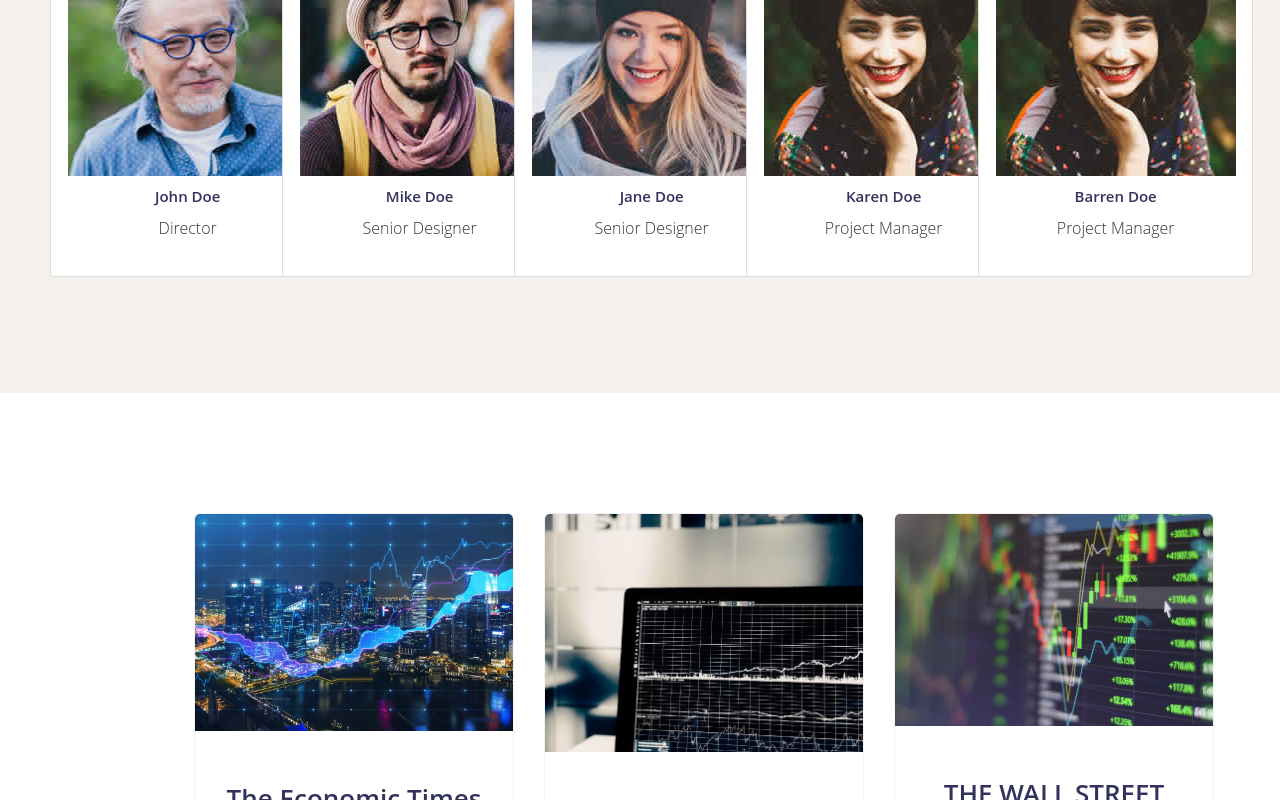
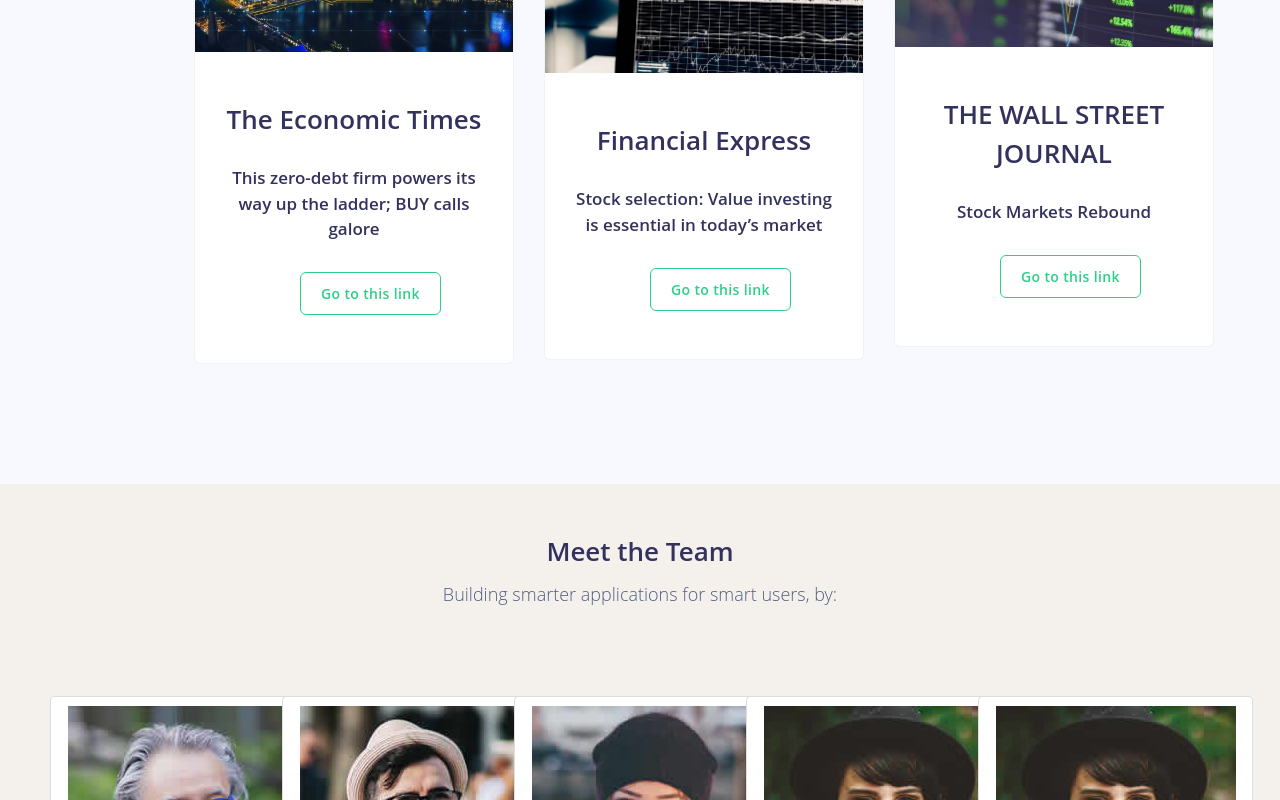
Before and after one commit to ShambhaviSarin/Order_Matching, a React (Create React App) app in the folder frontend/: page / in a window 1280 px wide. Shown: the part 1000-1800 px from the top of the page. Built offline with nearby package versions, Linux system fonts and the light colour scheme.

Commit message:
final frontpage 1.0

```diff
--- a/frontend/src/Card-style.css
+++ b/frontend/src/Card-style.css
@@ -1,5 +1,5 @@
-.{
-  background: radial-gradient(#e5e5e5,#ffff,#e5e5e5);
+.body{
+  background: radial-gradient(#ffff,#e5e5e5,#ffff);
 }
 
 .card{
--- a/frontend/src/CardUi.jsx
+++ b/frontend/src/CardUi.jsx
@@ -5,7 +5,7 @@
 
 const News = props => {
     return (
-      <div className="whole"><br/><br/><br/><br/><br/>
+      <div><br/><br/><br/><br/><br/>
         <div className="card text-centre" style={{marginLeft:'20%'}}>
             <div className="overflow">
                 <img src={props.imgsrc} alt="image" className='card-img-top' />
--- a/frontend/src/FrontPage.js
+++ b/frontend/src/FrontPage.js
@@ -37,8 +37,8 @@
 
 const FrontPage = () => {
     return(
-       <div style={{background:'white'}} >
-        <div style={{marginLeft: '5%', marginRight:'5%',background:'white'}}>
+       <div >
+        <div style={{marginLeft: '5%', marginRight:'5%'}}>
           <NavigationBar />
           <hr style={{marginLeft: '-2%', marginRight:'-2%', marginBottom:'-12%', marginTop:'0%'}}/>
         </div>
--- a/frontend/src/new_elements.jsx
+++ b/frontend/src/new_elements.jsx
@@ -42,8 +42,8 @@
 
   return (
     <div>
+      <CardUi/>
       <Team data={team} style={{textAlign:'center'}}/>
-      <CardUi className="whole"/>
       <Contact data={contact}/>
     </div>
   )
```
